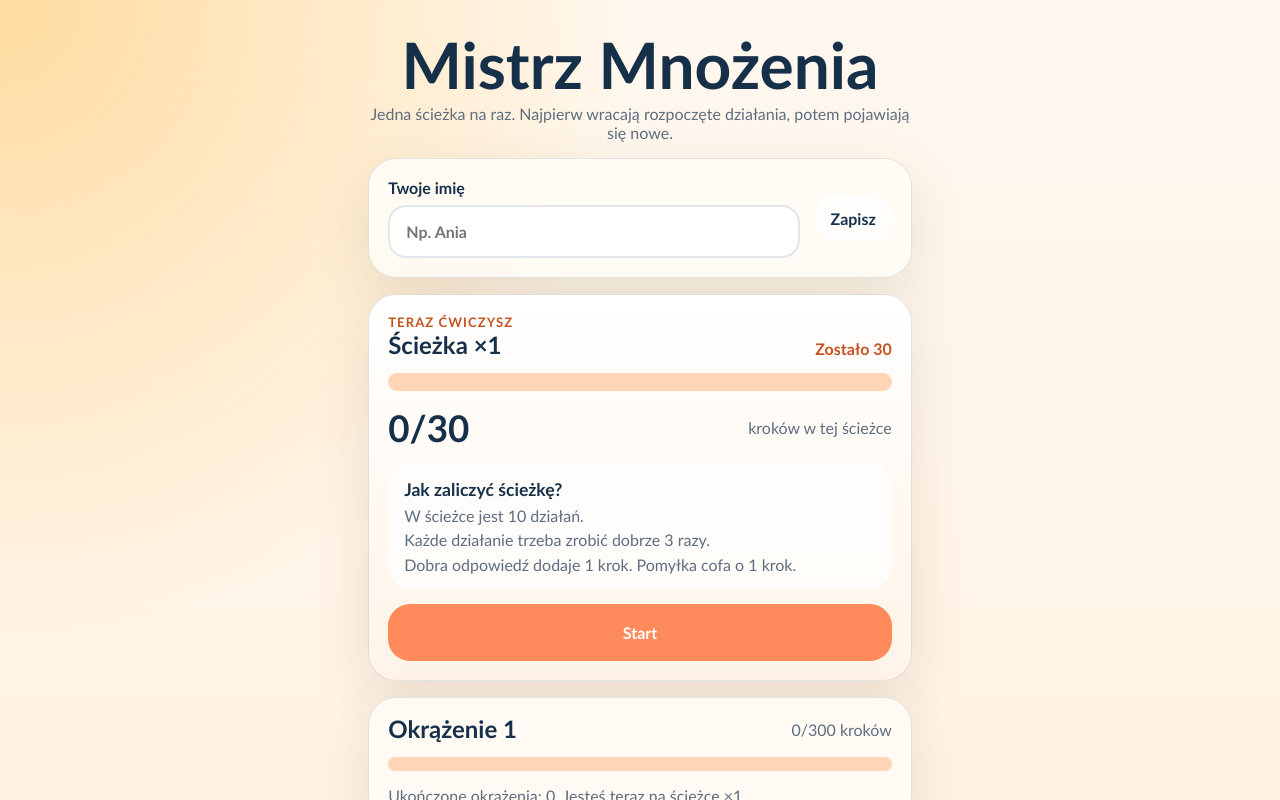
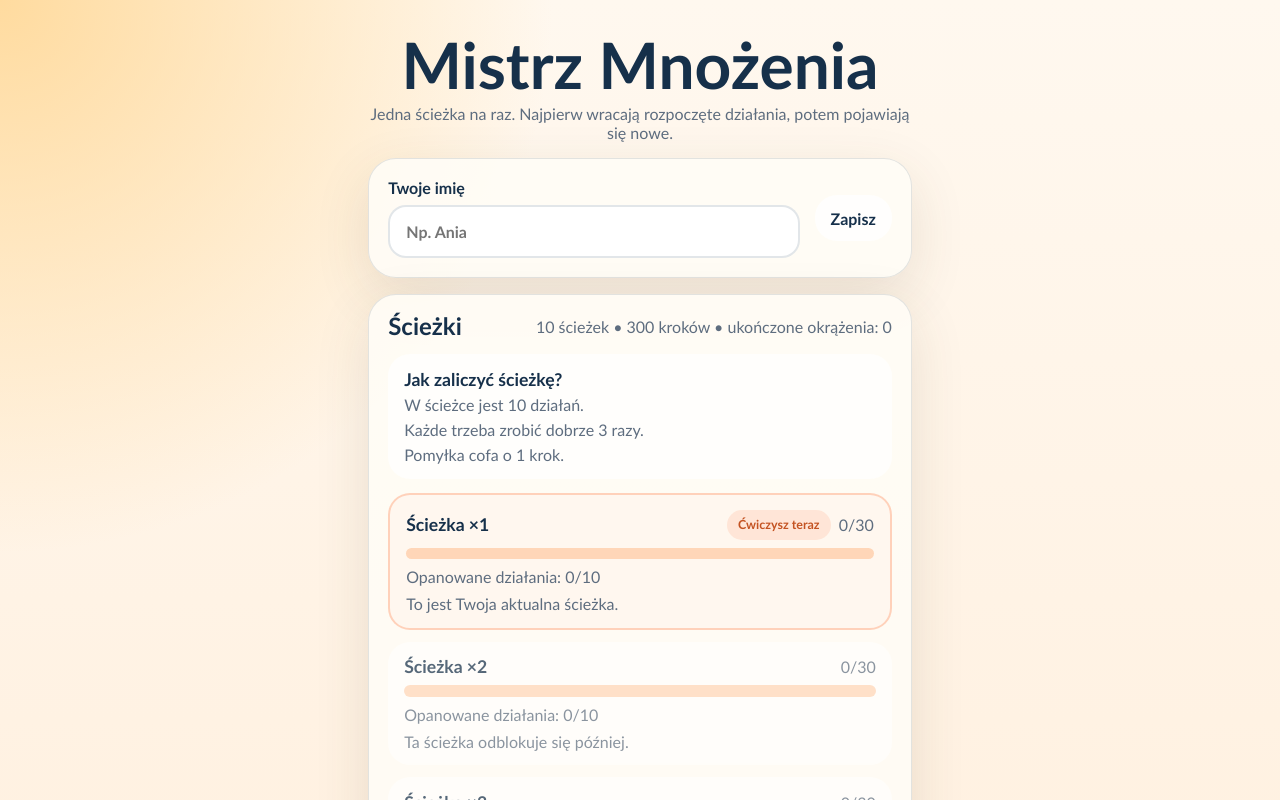
Before and after one commit to tmdoit/multiply-champion, a React (Vite) app: page / in a window 1280 px wide. Shown: the top 800 px of the page. Built offline with nearby package versions, Linux system fonts and the light colour scheme.

Commit message:
Simplify path overview screen

```diff
--- a/src/App.tsx
+++ b/src/App.tsx
@@ -9,7 +9,6 @@ import {
   getActiveMultiplier,
   getAllPathSummaries,
   getFactStep,
-  getOverallSteps,
   getPathSummary,
   updateFactStep
 } from "./utils";
@@ -109,9 +108,6 @@ export default function App() {
 
   const pathSummaries = useMemo(() => getAllPathSummaries(progress), [progress]);
   const activeMultiplier = useMemo(() => getActiveMultiplier(progress), [progress]);
-  const activePath = useMemo(() => pathSummaries.find((path) => path.multiplier === activeMultiplier) ?? pathSummaries[0], [pathSummaries, activeMultiplier]);
-  const currentLapNumber = lapCount + 1;
-  const overallSteps = useMemo(() => getOverallSteps(progress), [progress]);
   const currentTask = game ? game.queue[game.currentIndex] : null;
   const currentTaskStep = currentTask ? getFactStep(progress, currentTask.key) : 0;
 
@@ -340,47 +336,16 @@ export default function App() {
           )}
         </div>
 
-        <div className="card stack focusCard">
-          <div className="focusHeaderRow">
-            <div className="focusHeaderCopy">
-              <span className="focusLabel">Teraz ćwiczysz</span>
-              <h2 className="focusTitle">Ścieżka {activePath.label}</h2>
-            </div>
-            <p className="focusRemaining">Zostało {activePath.totalSteps - activePath.steps}</p>
-          </div>
-          <div className="progressBar largeBar" aria-hidden="true">
-            <span className="progressFill" style={{ width: `${Math.round((activePath.steps / activePath.totalSteps) * 100)}%` }} />
-          </div>
-          <div className="progressSummaryRow compactSummaryRow">
-            <p className="bigProgress">{activePath.steps}/{activePath.totalSteps}</p>
-            <p className="statusLine">kroków w tej ścieżce</p>
+        <div className="card stack">
+          <div className="sectionTitleRow">
+            <h2>Ścieżki</h2>
+            <p className="statusLine">10 ścieżek • 300 kroków • ukończone okrążenia: {lapCount}</p>
           </div>
           <div className="rulesCard">
             <p className="name">Jak zaliczyć ścieżkę?</p>
             <p className="statusLine">W ścieżce jest 10 działań.</p>
-            <p className="statusLine">Każde działanie trzeba zrobić dobrze 3 razy.</p>
-            <p className="statusLine">Dobra odpowiedź dodaje 1 krok. Pomyłka cofa o 1 krok.</p>
-          </div>
-          <button className="primaryButton" onClick={startRun}>
-            {activePath.steps === 0 ? "Start" : "Kontynuuj"}
-          </button>
-        </div>
-
-        <div className="card stack">
-          <div className="sectionTitleRow">
-            <h2>Okrążenie {currentLapNumber}</h2>
-            <p className="statusLine">{overallSteps}/{APP_CONFIG.pathCount * APP_CONFIG.pathTotalSteps} kroków</p>
-          </div>
-          <div className="progressBar" aria-hidden="true">
-            <span className="progressFill overallFill" style={{ width: `${Math.round((overallSteps / (APP_CONFIG.pathCount * APP_CONFIG.pathTotalSteps)) * 100)}%` }} />
-          </div>
-          <p className="statusLine">Ukończone okrążenia: {lapCount}. Jesteś teraz na ścieżce {activePath.label}.</p>
-        </div>
-
-        <div className="card stack">
-          <div className="sectionTitleRow">
-            <h2>Ścieżki</h2>
-            <p className="statusLine">10 ścieżek • 300 kroków • ukończone okrążenia: {lapCount}</p>
+            <p className="statusLine">Każde trzeba zrobić dobrze 3 razy.</p>
+            <p className="statusLine">Pomyłka cofa o 1 krok.</p>
           </div>
           <div className="pathList">
             {pathSummaries.map((path) => (
```
